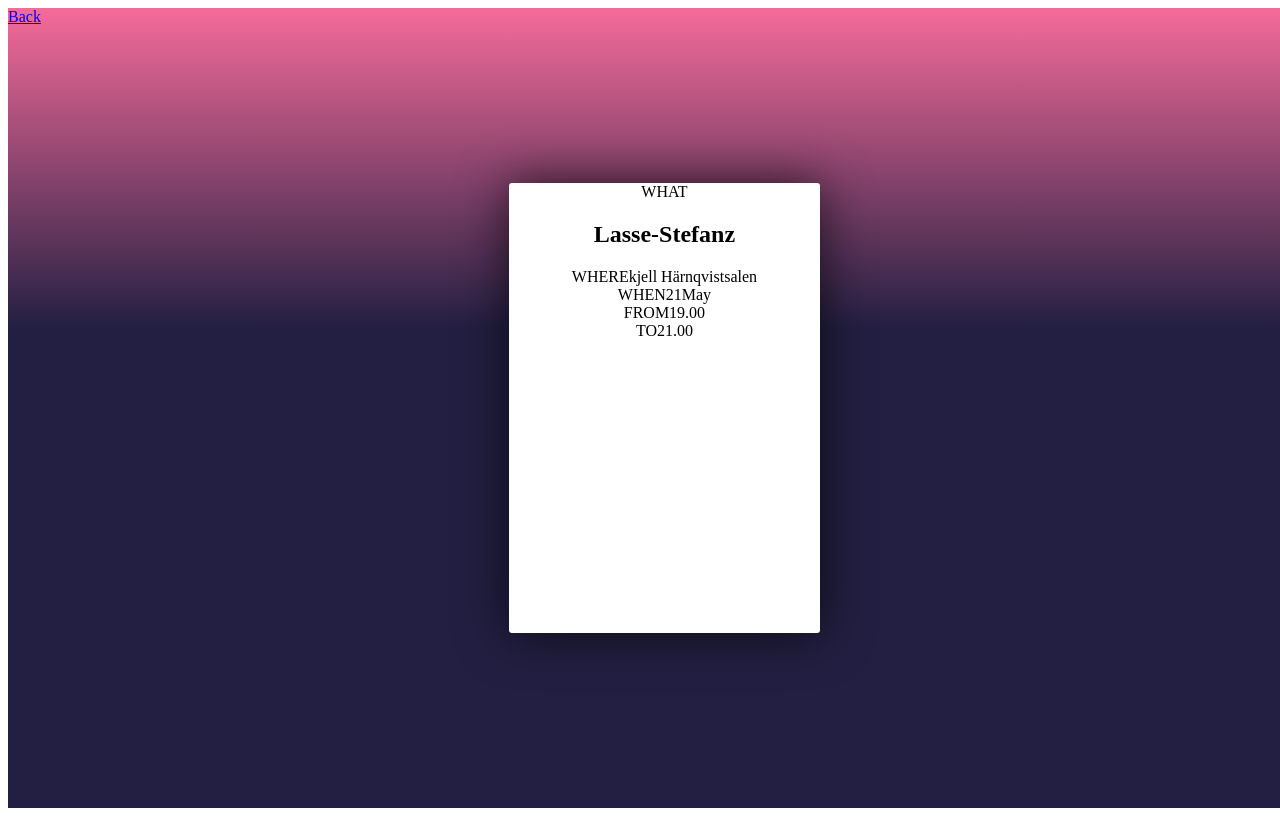
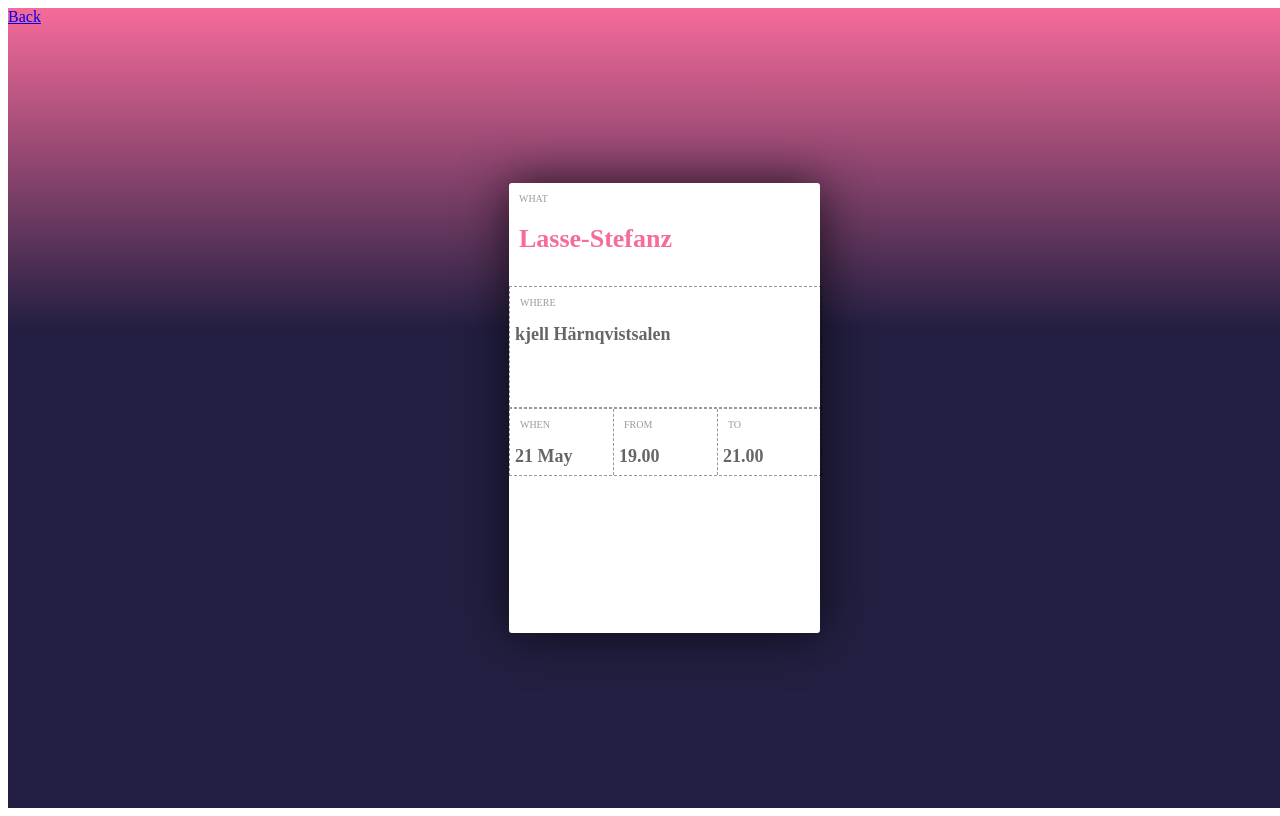
Before and after one commit to jenseneducation-lijuan-cheng/events-vuex, a Vue app: page /tickets in a window 1280 px wide. Built offline with nearby package versions, Linux system fonts and the light colour scheme.

Commit message:
first page

```diff
--- a/src/components/Ticket.vue
+++ b/src/components/Ticket.vue
@@ -2,41 +2,36 @@
   <div id="ticket">
     <div class="what">
       <label>WHAT</label>
-  <h2>
-      Lasse-Stefanz
-  </h2>
-  <div class="WHERE">
-      <label>WHERE</label>
-      <span>kjell Härnqvistsalen</span>
+      <h2>Lasse-Stefanz</h2>
+      <div class="where place">
+        <label class="label1">WHERE</label>
+        <span class="label1">kjell Härnqvistsalen</span>
       </div>
-  <div>
+      <div class="time">
+        <div class="part right">
           <label>WHEN</label>
-      <span>21</span>
-      <span>May</span>
-      <div>
+          <span>21 May</span>
+        </div>
+        <div class="part">
           <label>FROM</label>
           <span>19.00</span>
-
         </div>
-     <div>
+        <div class="part left">
           <label>TO</label>
           <span>21.00</span>
         </div>
-
       </div>
     </div>
   </div>
 </template>
 
 <script>
-export default {
-
-}
+export default {};
 </script>
 
 <style lang="scss" scoped>
 @import "../scss/variables";
-#ticket{
+#ticket {
   margin: auto;
   display: flex;
   flex-direction: column;
@@ -44,10 +39,64 @@ export default {
   max-height: 450px;
   width: 70%;
   height: 70%;
-    background:$white;
+  background: $white;
   box-shadow: 0px 0px 50px rgba(0, 0, 0, 0.7);
   border-radius: 3px;
-    text-align: center;
+
+  .what {
+    display: flex;
+    flex-direction: column;
+    h2 {
+      font-size: 26px;
+      line-height: 30px;
+      color: $pink;
+      align-self: flex-start;
+      padding: 10px;
+      margin-top: 0px;
+    }
+    .where {
+      width: 311px;
+      height: 120px;
+      border: 1px dashed rgba(0, 0, 0, 0.4);
+    }
   }
 
+  .time {
+    height: 66px;
+    width: 311px;
+    border: 1px dashed rgba(0, 0, 0, 0.4);
+    display: flex;
+    flex-direction: row;
+    .part {
+      display: flex;
+      flex-direction: column;
+      flex: 1;
+    }
+    .right {
+      border-right: 1px dashed rgba(0, 0, 0, 0.4);
+    }
+    .left {
+      border-left: 1px dashed rgba(0, 0, 0, 0.4);
+    }
+  }
+  .place {
+    display: flex;
+    flex-direction: column;
+    .label1 {
+      align-self: flex-start;
+    }
+  }
+  label {
+    margin:10px;
+    font-size: 10px;
+    color: rgba(0, 0, 0, 0.4);
+  }
+  span {
+    font-weight: 600;
+    font-size: 18px;
+    line-height: 22px;
+    color: rgba(0, 0, 0, 0.6);
+    margin: 5px;
+  }
+}
 </style>
```
Lines whose indentation alone changed are shown as unchanged.
